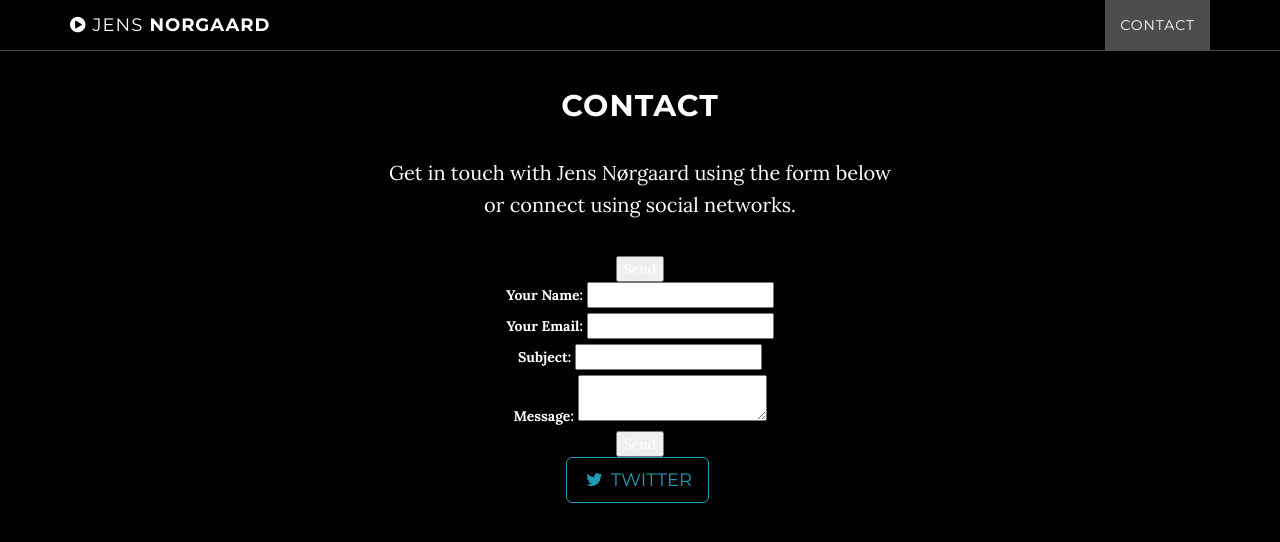
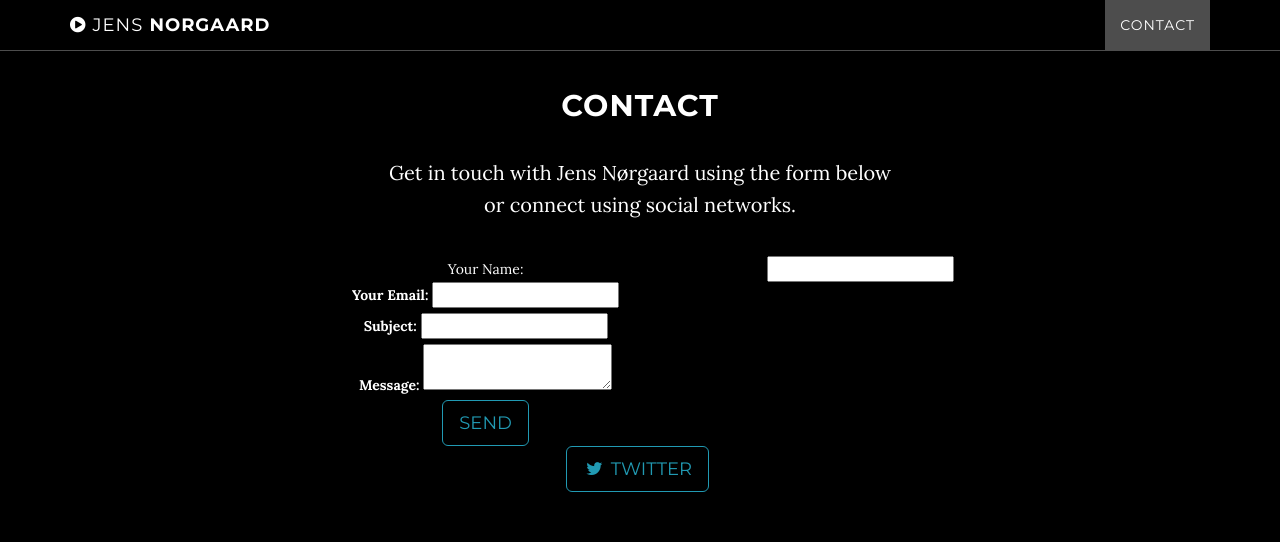
Before and after one commit to norjenweb/noergaard.com, a Jekyll site: the page built from index.html, in a window 1280 px wide and 900 px high, scrolled down 1011 px. Shown: the top 542 px of the window. Built offline with Jekyll 4.4.1, drawn with Linux system fonts in a browser that asks for light colours.

Commit message:
correctd form

```diff
--- a/_includes/contact.html
+++ b/_includes/contact.html
@@ -9,10 +9,8 @@
                 <form name="contact" netlify></form>
                 <table style="width:100%">
                 <tr>
-                    <td><button type="submit">Send</button></td>
-                </tr>
-                <tr>
-                    <td><label>Your Name: <input type="text" name="name"></label>  </td>
+                    <td>Your Name:</td>
+                    <td><input type="text" name="name"></td>
                 </tr>
                 <tr>
                     <td><label>Your Email: <input type="email" name="email"></label></td>
@@ -24,7 +22,7 @@
                     <td><label>Message: <textarea name="message"></textarea></label></td>
                 </tr>
                 <tr>
-                    <td><button type="submit">Send</button></td>
+                    <td><button type="submit" class="btn btn-default btn-lg">Send</button></td>
                 </tr>
                 </table>
                 </form>
```
